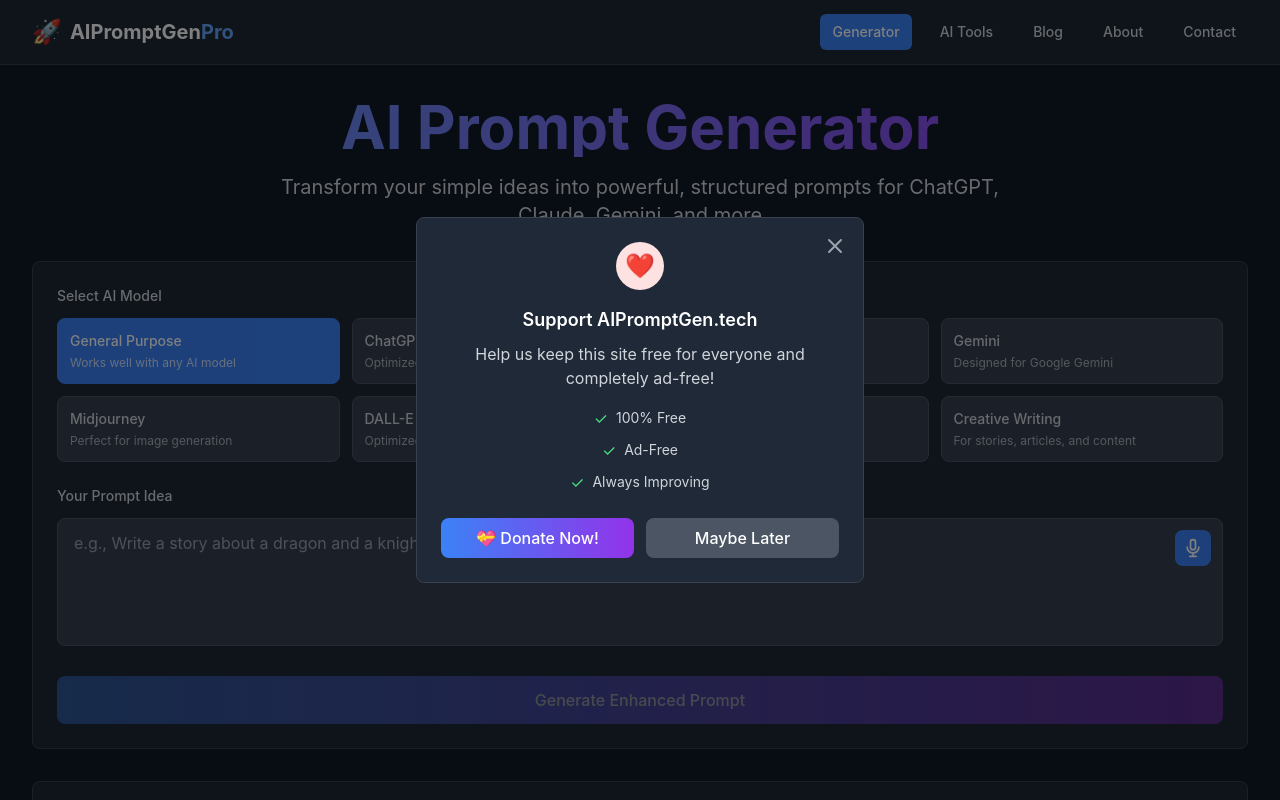
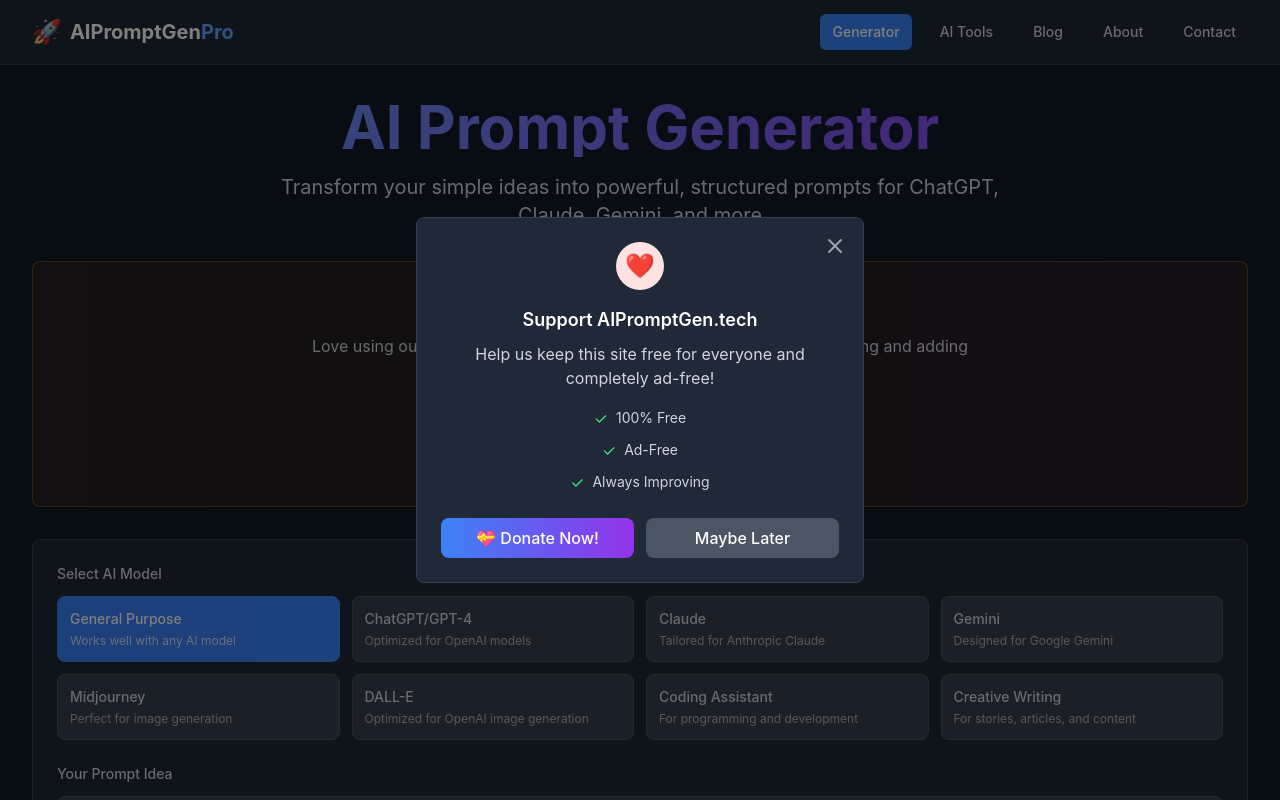
Before and after one commit to CIIndustries/aipromptgen, a Next.js app: page / in a window 1280 px wide. Shown: the top 800 px of the page. Built offline with nearby package versions, Linux system fonts and the light colour scheme.

Commit message:
Update page.js

```diff
--- a/app/page.js
+++ b/app/page.js
@@ -186,6 +186,44 @@ export default function Home() {
             <p className="text-xl text-gray-300 max-w-3xl mx-auto">
               Transform your simple ideas into powerful, structured prompts for ChatGPT, Claude, Gemini, and more
             </p>
+          </div>
+
+          {/* Donation Section */}
+          <div className="bg-gradient-to-r from-yellow-900/20 to-orange-900/20 border border-yellow-500/30 rounded-lg p-6">
+            <div className="text-center space-y-4">
+              <div className="flex items-center justify-center space-x-2">
+                <span className="text-2xl">☕</span>
+                <h2 className="text-2xl font-bold text-yellow-400">Support AIPromptGen Pro</h2>
+              </div>
+              <p className="text-gray-300 max-w-2xl mx-auto">
+                Love using our AI prompt generator? Your support helps us keep improving and adding new features for the community.
+              </p>
+              <div className="flex items-center justify-center">
+                <a
+                  href="https://buy.stripe.com/4gMaEY5ud1g0eQh8Iyds40b"
+                  target="_blank"
+                  rel="noopener noreferrer"
+                  className="flex items-center space-x-2 bg-gradient-to-r from-purple-600 to-blue-600 hover:from-purple-700 hover:to-blue-700 text-white px-8 py-3 rounded-lg font-medium transition-all duration-200 transform hover:scale-105"
+                >
+                  <span>❤️</span>
+                  <span>Support Our Work</span>
+                </a>
+              </div>
+              <div className="flex flex-wrap items-center justify-center gap-4 text-sm text-gray-400">
+                <div className="flex items-center space-x-1">
+                  <span>🚀</span>
+                  <span>New Features</span>
+                </div>
+                <div className="flex items-center space-x-1">
+                  <span>🛠️</span>
+                  <span>Server Costs</span>
+                </div>
+                <div className="flex items-center space-x-1">
+                  <span>💡</span>
+                  <span>Innovation</span>
+                </div>
+              </div>
+            </div>
           </div>
 
           {/* Main Generator */}
```
